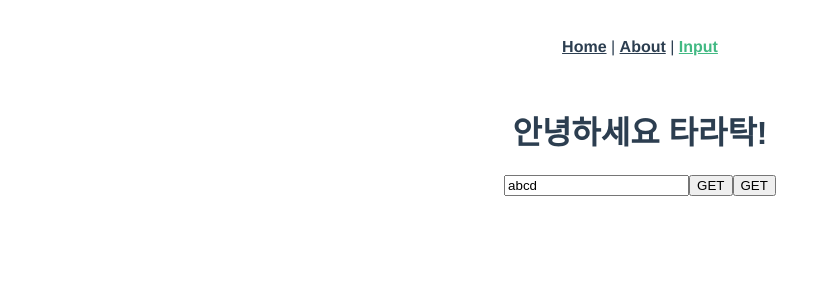
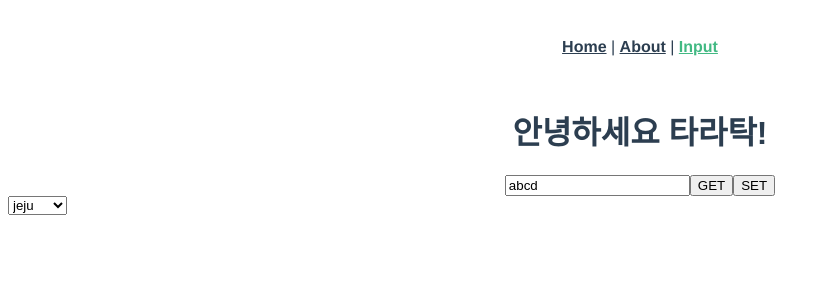
Before and after one commit to euntak320/devFE, a Vue app in the folder vue/vue3/: page /input in a window 1280 px wide. Shown: the top 300 px of the page, without its empty margins (0-831 px from the left). Built offline with nearby package versions, Linux system fonts and the light colour scheme.

Commit message:
v-for, v-model 데이터 바인딩

```diff
--- a/vue/vue3/src/views/Inputview.vue
+++ b/vue/vue3/src/views/Inputview.vue
@@ -3,7 +3,14 @@
     <h1>안녕하세요 {{title}}!</h1>
     <input type="text" v-model="text" />
     <button type="button" @click="getData">GET</button>
-    <button type="button" @click="setData">GET</button>
+    <button type="button" @click="setData">SET</button>
+
+
+    <select style="display:block;" v-model="resign">
+    <!-- v-model를 통해서 데이터를 가지옴 -->
+      <option :key="i" :value="d.v" v-for="(d, i) in options">{{d.t}}</option>
+      <!-- key의 값은 유일한 번호 -->
+    </select>
   </div>
 </template>
 
@@ -14,6 +21,12 @@
       return{
         title: "타라탁",
         text: "abcd",
+        options : [
+          {v:"s",t:"seoul"},
+          {v:"j",t:"jeju"},
+          {v:"b",t:"busan"},
+        ],
+        resign: "j"
       };
     },
     methods : {
```
